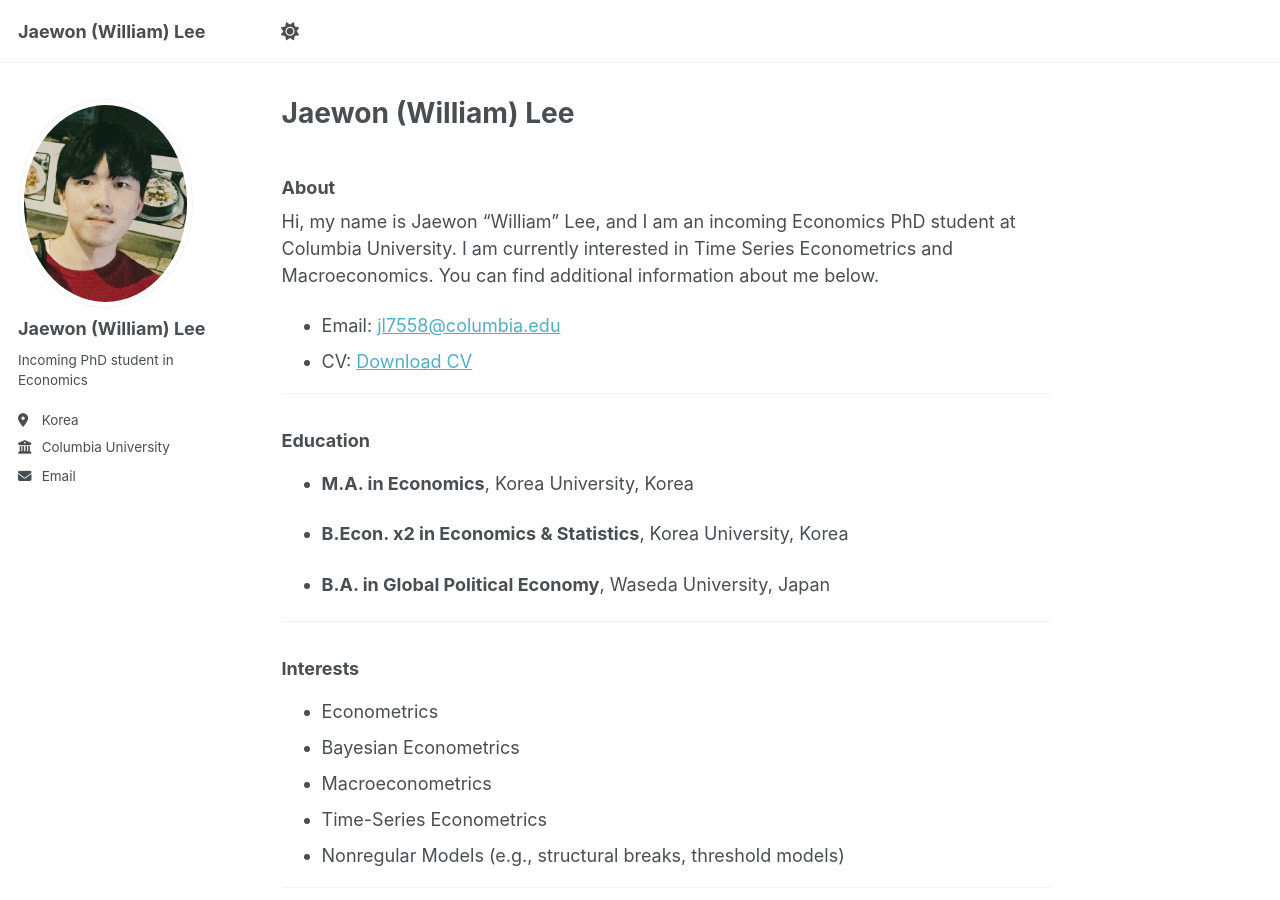
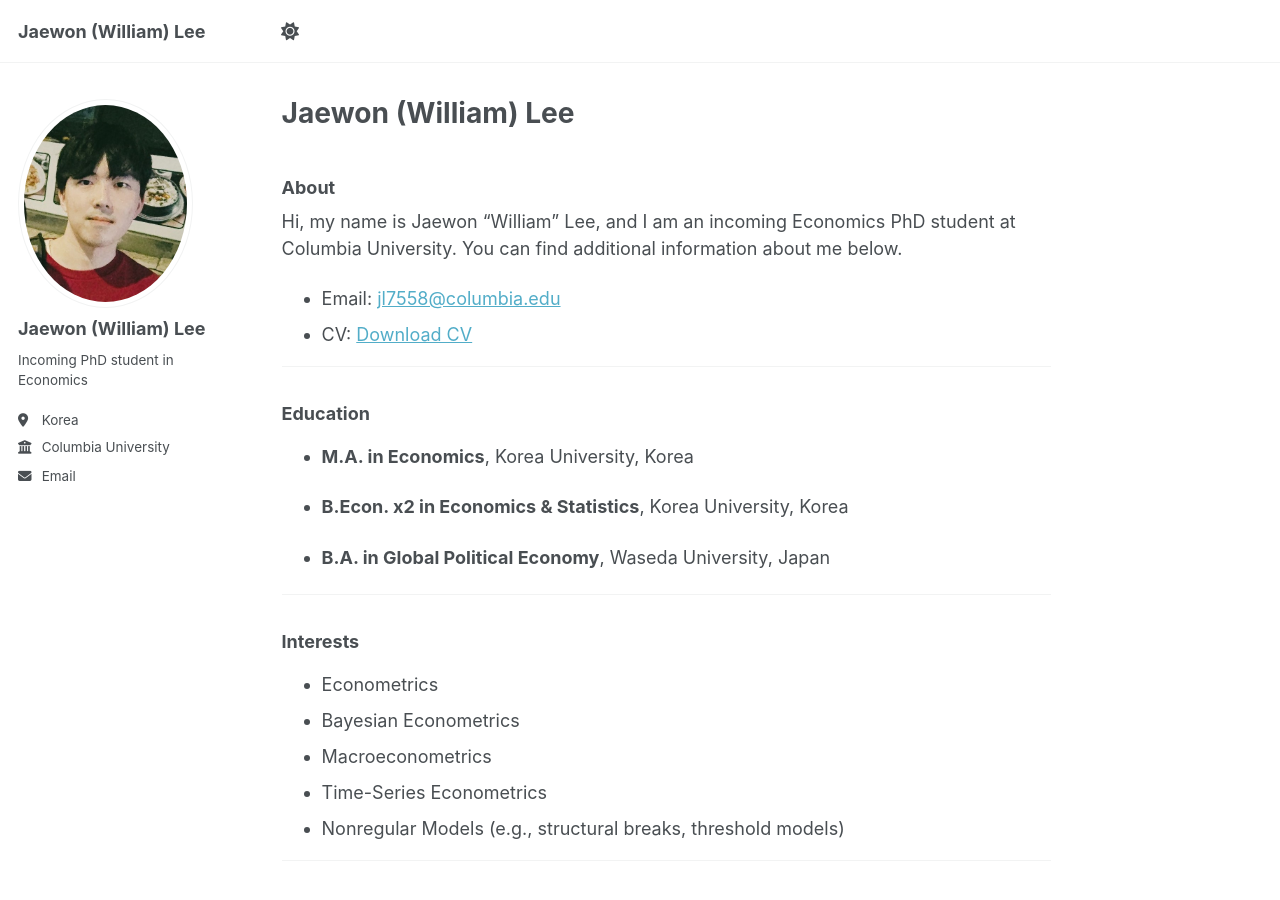
Before and after one commit to JWLee2000/JWLee2000.github.io, a Jekyll site: the page built from _pages/about.md, in a window 1280 px wide and 900 px high. Built offline with Jekyll 4.4.1, drawn with Linux system fonts in a browser that asks for light colours; a script that is not in the unit is left out.

Commit message:
Update about.md

```diff
--- a/_pages/about.md
+++ b/_pages/about.md
@@ -8,7 +8,7 @@ redirect_from:
   - /about.html
 ---
 ### About
-Hi, my name is Jaewon “William” Lee, and I am an incoming Economics PhD student at Columbia University. I am currently interested in Time Series Econometrics and Macroeconomics. You can find additional information about me below.
+Hi, my name is Jaewon “William” Lee, and I am an incoming Economics PhD student at Columbia University. You can find additional information about me below.
 
 - Email:  [jl7558@columbia.edu](mailto:jl7558@columbia.edu)
 - CV: [Download CV](https://www.dropbox.com/scl/fi/is5h9nk16k0bn4kzqhjkq/CV.pdf?rlkey=4ws4q4n82o90baws1d3mrifbv&st=cm0gk4er&dl=0)
```
